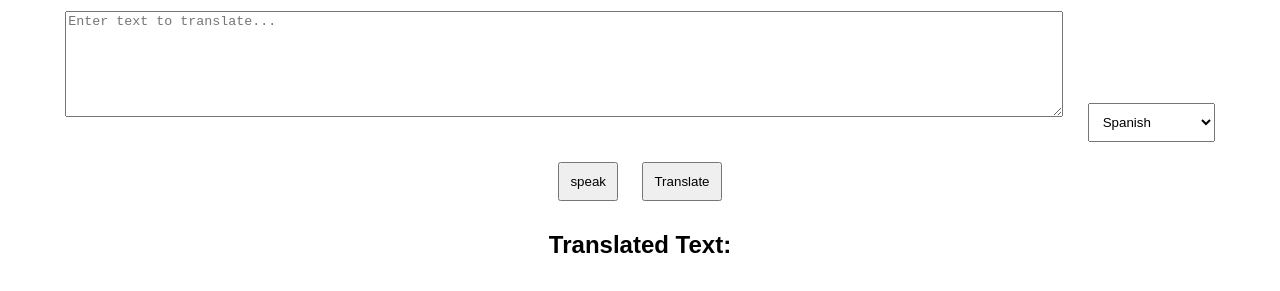
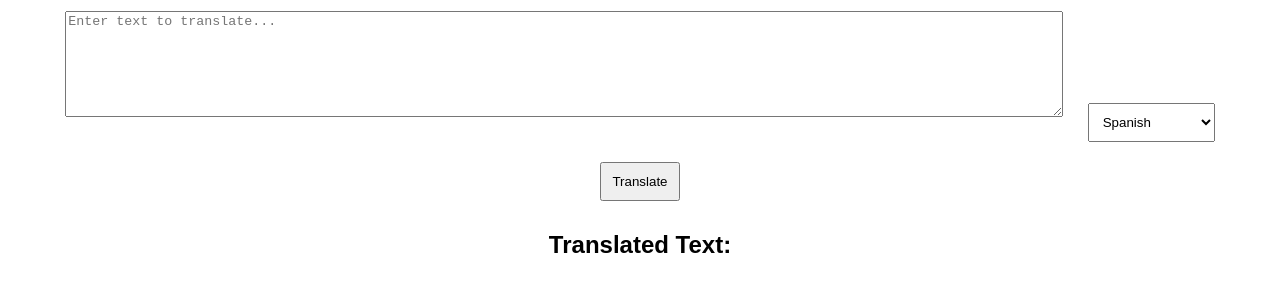
Before and after one commit to dman1991g/Translator, a plain HTML site: page index.html in a window 1280 px wide. Shown: the part 79-370 px from the top of the page. Drawn offline with Linux system fonts and the light colour scheme.

Commit message:
Update index.html

```diff
--- a/index.html
+++ b/index.html
@@ -22,7 +22,7 @@
     <option value="pa">Punjabi</option>
     <option value="ht">Haitian Creole</option>
 </select>
-    <button onclick="startSpeechToText()">speak</button>
+
     <button onclick="translateText()">Translate</button>
 
     <h2>Translated Text:</h2>
```
